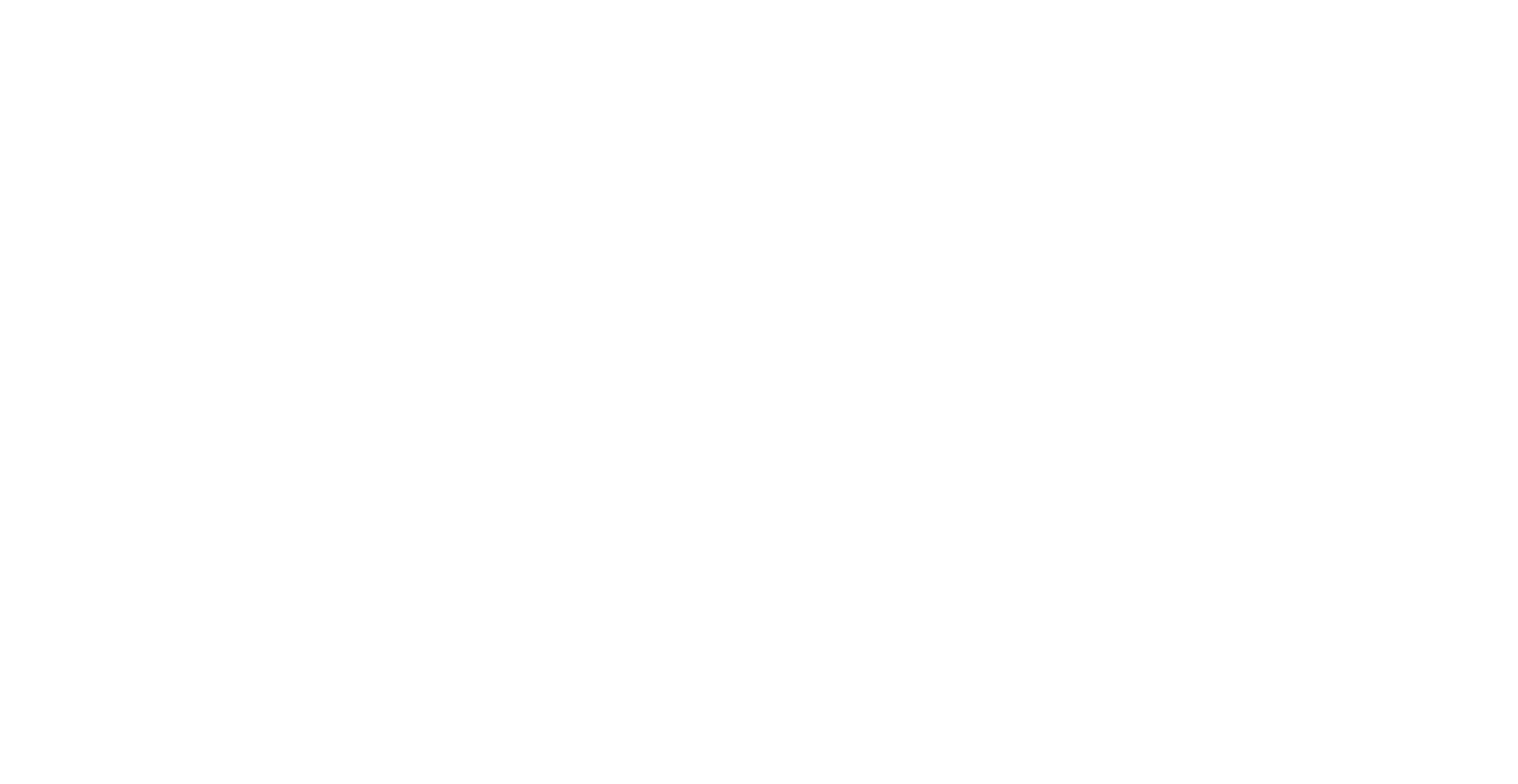
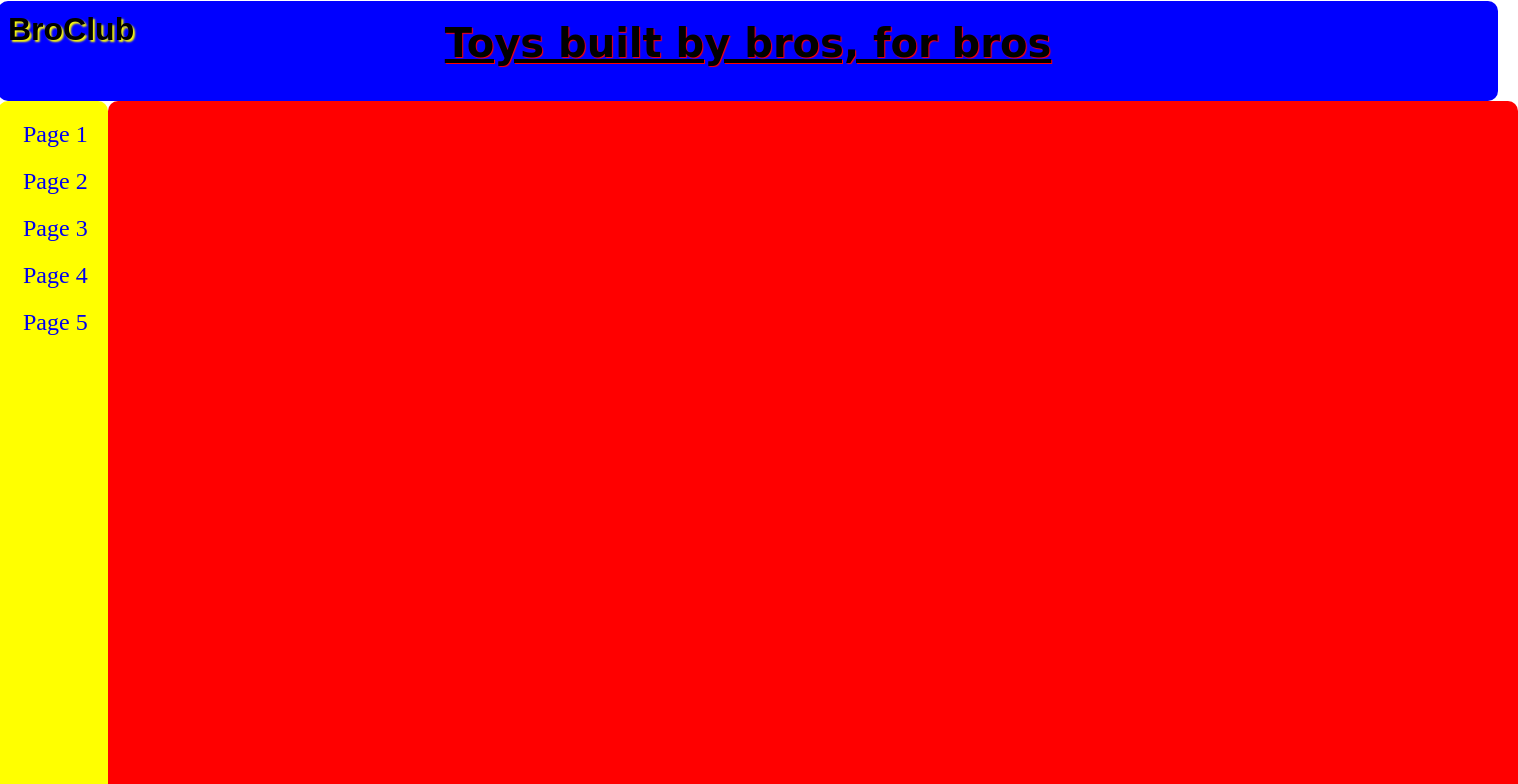
Before and after one commit to sbswim/BroClub, a plain HTML site: page index.html in a window 1280 px wide. Shown: the top 784 px of the page, 1518 px wide, since content can reach past the window. Drawn offline with Linux system fonts and the light colour scheme.

Commit message:
Established Skeleton for Site

```diff
--- a/index.html
+++ b/index.html
@@ -4,13 +4,28 @@
 <title> BroClub </title>
 <link rel="stylesheet" type="text/css" href="styles.css" />
 </head>
+
 <body>
+<div id="wrapper">
+
 <div id="header">
+   <h1 class="title"> BroClub </h1>
+   <h1 class="subtitle"> Toys built by bros, for bros </h1>
 </div>
+
 <div id="nav">
+   <ul>
+      <li><a href="#"> Page 1 </a></li>
+      <li><a href="#"> Page 2 </a></li>
+      <li><a href="#"> Page 3 </a></li>
+      <li><a href="#"> Page 4 </a></li>
+      <li><a href="#"> Page 5 </a></li>
+   </ul>
 </div>
+
 <div id="content">
 </div>
 
+</div>
 </body>
 </html>
--- a/styles.css
+++ b/styles.css
@@ -1,3 +1,65 @@
-h1 {
-color: #5599FF
+/*PAGE DIVIDERS */
+
+#wrapper {
+width: 100%;
+height: 100%;
+margin: 0;
 }
+#header{
+   background-color: blue;
+   height: 100px;
+   width: 1500px;
+   border-radius: 10px;
+   margin-left: -10px;
+      margin-top : -20px;
+   position: relative;
+}
+#nav {
+   background-color: yellow;
+   height: 1000px;
+   width:110px;
+   border-radius: 10px;
+margin-left: -10px;
+margin-top: -16px;
+position: relative;
+}
+#content{
+   background-color: red;
+   height: 1000px;
+   width: 1410px;
+   position: relative;
+   margin-left: 100px;
+   margin-top: -1000px;
+   border-radius: 10px;
+}
+
+/*********TEXT********/
+.title{
+   padding: 10px;
+   font-family: fantasy;
+   text-shadow: 2px 2px 2px yellow;
+}
+.subtitle{
+   margin-top: -60px;
+   font-family: cursive;
+   text-shadow: 1px 1px 1px red;
+   text-align: center;
+   font-size: 2.5em;
+   text-decoration: underline;
+}
+/********* NAVBAR ***********/
+#nav li{
+   display: block;
+      padding-top: 20px;
+      margin-left:-15px;
+         list-style: none;
+}
+#nav ul {
+   list-style: none;
+}
+#nav ul li a{
+   text-decoration: none;
+   font-size: 1.5em;
+   text-align: center;
+      list-style: none;
+}
```
